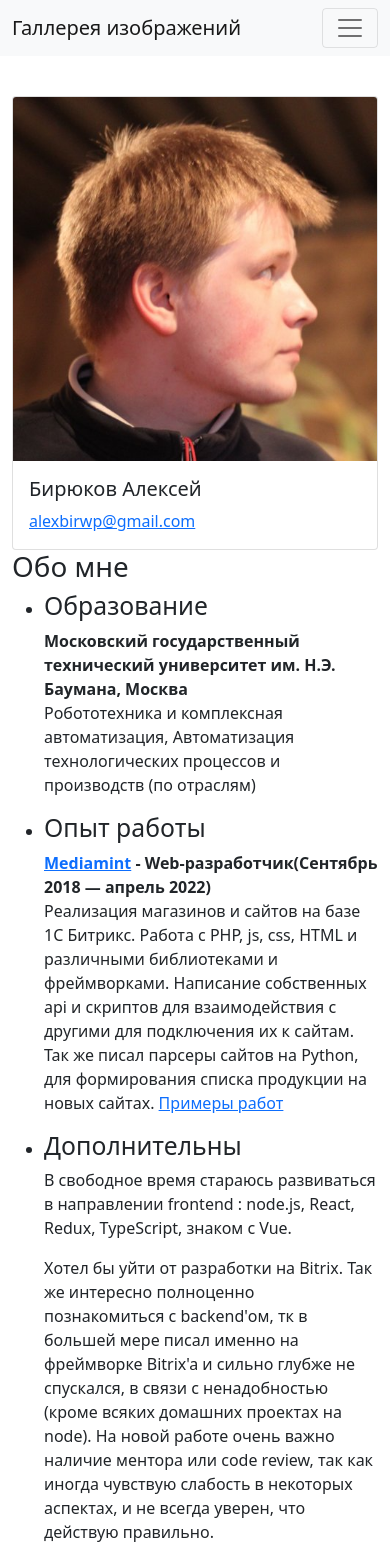
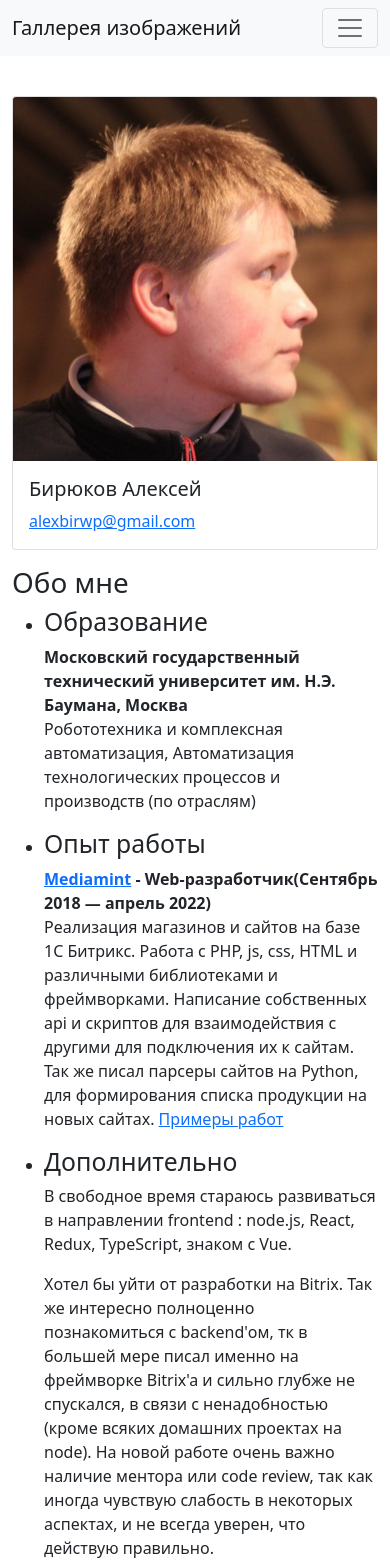
Before and after one commit to alexbirwp/gallery-app, a React (Create React App) app: page /about in a window 390 px wide. Shown: the top 1563 px of the page. Built offline with nearby package versions, Linux system fonts and the light colour scheme.

Commit message:
fixes on mobile

```diff
--- a/src/components/Gallery/GalleyListItem.jsx
+++ b/src/components/Gallery/GalleyListItem.jsx
@@ -6,7 +6,7 @@ const GalleyListItem = ({item}) => {
     const {thumbnailUrl, id} = item;
     const imgOverlayClassName = `${styles['custom-overlay']} justify-content-center align-items-center`;
     return  (
-        <Col md={4} lg={2} className="mb-4">
+        <Col xs={6} md={4} lg={2} className="mb-4">
             <Card className={styles['custom-card']}>
                 <Card.Img
                 src={thumbnailUrl} />
--- a/src/components/Layout/AboutMeSection.jsx
+++ b/src/components/Layout/AboutMeSection.jsx
@@ -1,10 +1,10 @@
 import { Card} from 'react-bootstrap';
 import avatar from '../../assets/img/avatar.jpeg';
 
-const AboutMeSection = () => {
+const AboutMeSection = ({className}) => {
     return (
 
-            <Card>
+            <Card className={className}>
                 <Card.Img
                 variant="top"
                 src={avatar} />
--- a/src/pages/About.jsx
+++ b/src/pages/About.jsx
@@ -5,7 +5,7 @@ const About = () => {
     return (
         <Row className="">
             <Col lg="4">
-                <AboutMeSection />
+                <AboutMeSection className="mb-3"/>
             </Col>
             <Col>
                 <h1>Обо мне</h1>
@@ -31,7 +31,7 @@ const About = () => {
                         </p>
                     </li>
                     <li>
-                        <h2>Дополнительны</h2>
+                        <h2>Дополнительно</h2>
                         <p>
                         В свободное время стараюсь развиваться в направлении frontend : node.js, React, Redux, TypeScript, знаком с Vue.</p>
                         <p>Хотел бы уйти от разработки на Bitrix. Так же интересно полноценно познакомиться с backend'ом, тк в большей мере писал именно на фреймворке Bitrix'a и сильно глубже не спускался, в связи с ненадобностью (кроме всяких домашних проектах на node). На новой работе очень важно наличие ментора или code review, так как иногда чувствую слабость в некоторых аспектах, и не всегда уверен, что действую правильно.</p>
```
